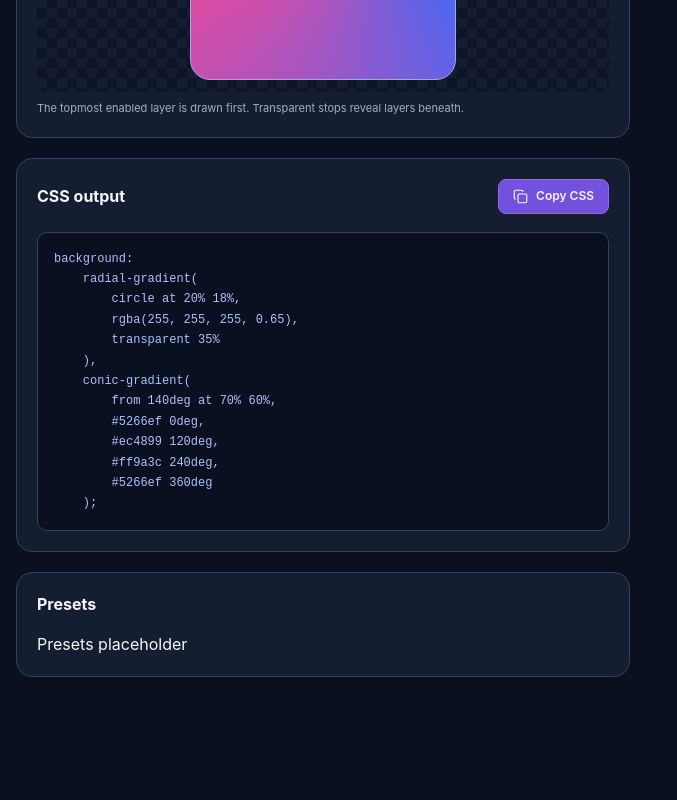
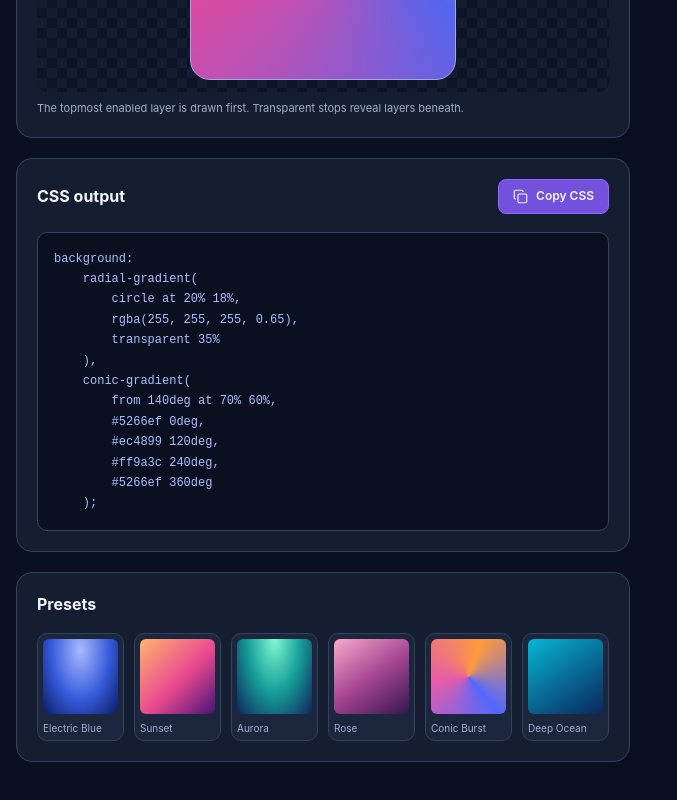
Before and after one commit to thomas367/gradientPlayground, a React (Vite) app: page / in a window 1280 px wide. Shown: the part 542-1342 px from the top of the page, without its empty margins (0-677 px from the left). Before the commit the page ends 1267 px from the top, so only its background shows below. Built offline with nearby package versions, Linux system fonts and the light colour scheme.

Commit message:
Add presets section

```diff
--- /dev/null
+++ b/src/components/gradientPresets/gradientPresets.tsx
@@ -0,0 +1,20 @@
+import type React from 'react';
+import { Panel } from 'components/panel/panel';
+
+import { presets } from './presets';
+import * as Styled from './styles';
+
+export function GradientPresets(): React.JSX.Element {
+    return (
+        <Panel title="Presets">
+            <Styled.Presets>
+                {presets.map(({ id, name, background }) => (
+                    <Styled.Preset key={id} type="button" disabled>
+                        <Styled.Sample $background={background} />
+                        <Styled.Name>{name}</Styled.Name>
+                    </Styled.Preset>
+                ))}
+            </Styled.Presets>
+        </Panel>
+    );
+}
--- /dev/null
+++ b/src/components/gradientPresets/presets.ts
@@ -0,0 +1,32 @@
+export const presets = [
+    {
+        id: 'electric-blue',
+        name: 'Electric Blue',
+        background: 'radial-gradient(at 50% 15%, #a9b9ff, #365bda 55%, #0c1a61)',
+    },
+    {
+        id: 'sunset',
+        name: 'Sunset',
+        background: 'linear-gradient(135deg, #ffb46d, #e94890 55%, #441478)',
+    },
+    {
+        id: 'aurora',
+        name: 'Aurora',
+        background: 'radial-gradient(at 50% 0%, #83f7d2, #159f99 50%, #11245d)',
+    },
+    {
+        id: 'rose',
+        name: 'Rose',
+        background: 'linear-gradient(145deg, #f8a9cc, #a74692, #36164d)',
+    },
+    {
+        id: 'conic-burst',
+        name: 'Conic Burst',
+        background: 'conic-gradient(from 140deg, #5368ff, #e45ca9, #ff9a3c, #5368ff)',
+    },
+    {
+        id: 'deep-ocean',
+        name: 'Deep Ocean',
+        background: 'linear-gradient(145deg, #06b6d4, #0b265d)',
+    },
+];
--- /dev/null
+++ b/src/components/gradientPresets/styles.tsx
@@ -0,0 +1,42 @@
+import styled from 'styled-components';
+
+export const Presets = styled.div`
+    display: grid;
+    grid-template-columns: repeat(6, minmax(0, 1fr));
+    gap: 10px;
+
+    @media (max-width: 600px) {
+        grid-template-columns: repeat(3, minmax(0, 1fr));
+    }
+`;
+
+export const Preset = styled.button`
+    display: flex;
+    flex-direction: column;
+    gap: 8px;
+    min-width: 0;
+    padding: 5px;
+    border: 1px solid var(--color-border);
+    border-radius: 10px;
+    background-color: var(--color-surface-elevated);
+    color: var(--color-text-secondary);
+    text-align: center;
+
+    &:disabled {
+        opacity: 1;
+        cursor: default;
+    }
+`;
+
+export const Sample = styled.div<{ $background: string }>`
+    width: 100%;
+    aspect-ratio: 1 / 1;
+    border-radius: 6px;
+    background: ${({ $background }) => $background};
+`;
+
+export const Name = styled.span`
+    font-size: 10px;
+    line-height: 1.3;
+    overflow-wrap: anywhere;
+`;
--- a/src/components/header/styles.tsx
+++ b/src/components/header/styles.tsx
@@ -10,8 +10,7 @@ export const Title = styled.h1`
     font-family: var(--font-heading);
     font-size: clamp(30px, 4vw, 42px);
     letter-spacing: -2px;
-
-    background: linear-gradient(90deg, var(--color-primary), #f28bbd);
+    background: linear-gradient(90deg, #829bff 30%, #ed6ba9 60%, #f6f6ff);
     color: transparent;
     background-clip: text;
 `;
--- a/src/components/section/leftSection.tsx
+++ b/src/components/section/leftSection.tsx
@@ -1,7 +1,7 @@
 import type React from 'react';
-import { Panel } from 'components/panel/panel';
 import { GradientPreview } from 'components/gradientPreview/gradientPreview';
 import { CSSOutput } from 'components/cssOutput/cssOutput';
+import { GradientPresets } from 'components/gradientPresets/gradientPresets';
 
 import * as Styled from './styles';
 
@@ -10,10 +10,7 @@ export function LeftSection(): React.JSX.Element {
         <Styled.Wrapper>
             <GradientPreview />
             <CSSOutput />
-
-            <Panel title="Presets">
-                <div>Presets placeholder</div>
-            </Panel>
+            <GradientPresets />
         </Styled.Wrapper>
     );
 }
```
